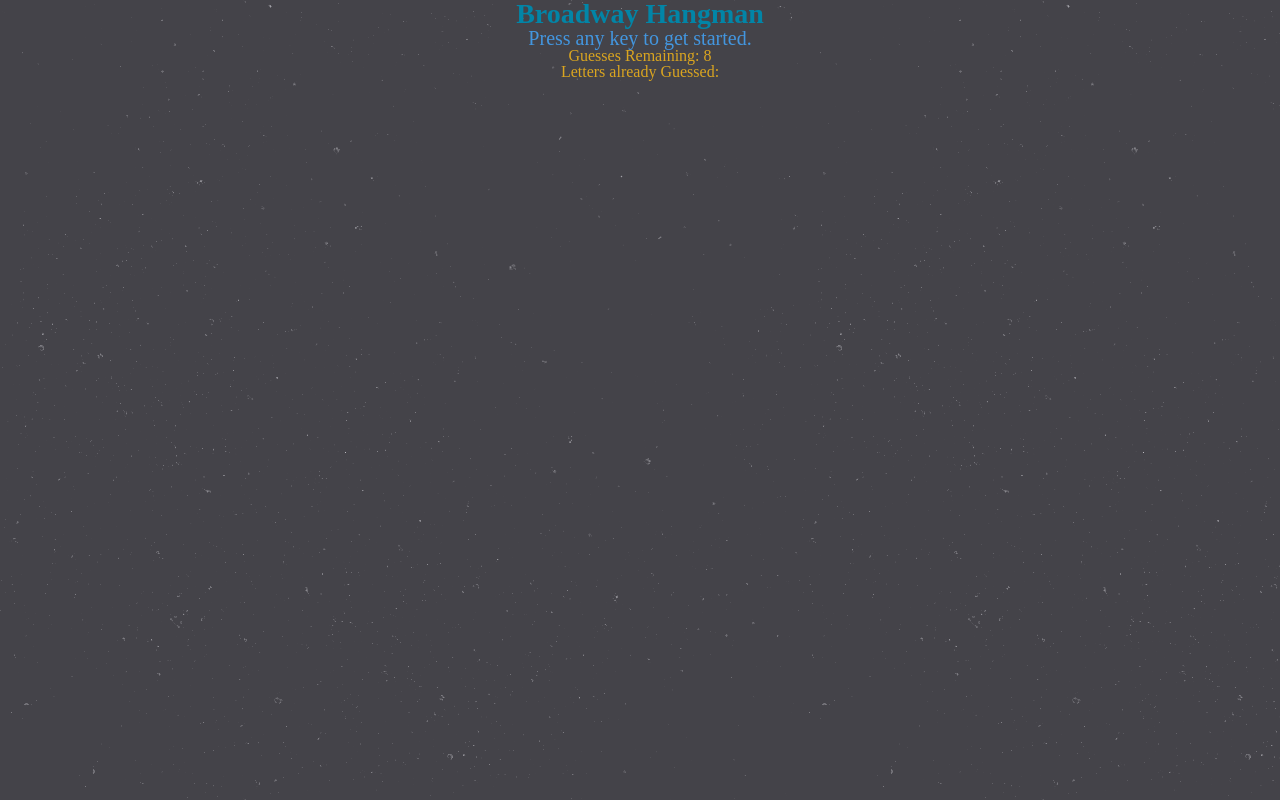
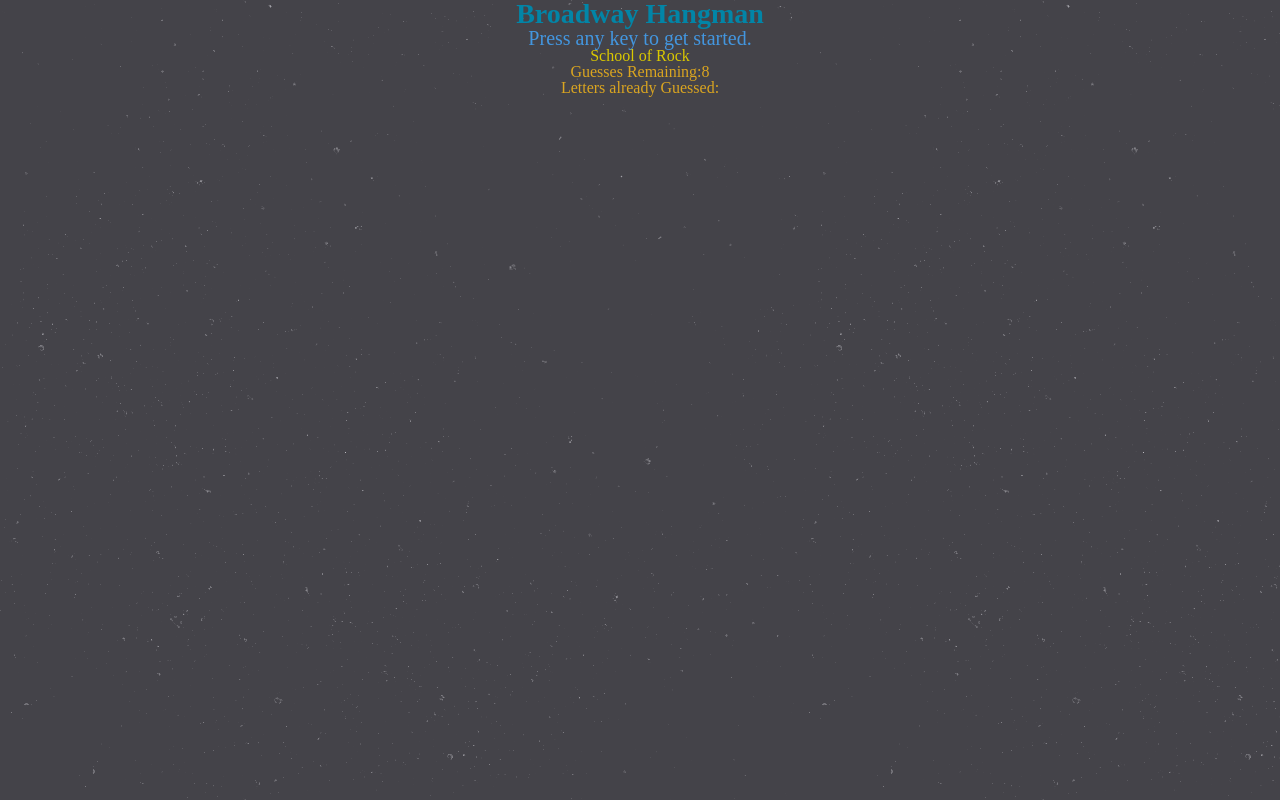
Before and after one commit to alycapps/Word_Guess_Game, a plain HTML site: page index.html in a window 1280 px wide. Drawn offline with Linux system fonts and the light colour scheme.

Commit message:
fixed problem with computer not showing up

```diff
--- a/css/style.css
+++ b/css/style.css
@@ -18,6 +18,9 @@
     color: rgb(218, 165,32);
 }
 
+#wordlocation {
+    color: rgb(218, 200, 0);
+}
 /* Teal 0285A7 -- 2 133 167
 Blue 4396DF -- 67 150 223
 Goldenrod DAA520 -- 218 165 32
--- a/index.html
+++ b/index.html
@@ -8,13 +8,14 @@
 
     <link rel="stylesheet" type="text/css" href="./css/reset.css">
     <link rel="stylesheet" type="text/css" href="./css/style.css">
-    <script src="./javascript/game.js"></script>
 </head>
 <body>
     <h1>Broadway Hangman</h1>
     <h2>Press any key to get started.</h2>
-    <span id=wordlocation></span>
+    <div id="wordlocation"></div>
     <p>Guesses Remaining:<span id="guessesrem"> 8 </span></p>
     <p>Letters already Guessed:<span id="guessedletters"> </span> </p>
+
+    <script src="./javascript/game.js"></script>
 </body>
 </html>
--- a/javascript/game.js
+++ b/javascript/game.js
@@ -1,13 +1,19 @@
 var alphabet = ["a", "b", "c", "d", "e", "f", "g", "h", "i", "j", "k", "l", "m", "n", "o", "p", "q", "r", "s", "t", "u", "v", "w", "x", "y", "z"];
 var word = ["Miss Saigon", "Les Mis", "Cabaret", "A Bronx Tale", "Anastasia", "The Addams Family", "Dear Evan Hansen", "Hamilton", "Annie", "The King and I", "Chicago", "Beauty and the Beast", "The Book of Mormon", "Little Shop of Horrors", "The Phantom of the Opera", "Cats", "Once on this Island", "Sweeney Todd", "Hedwig and the Angry Inch", "Matilda the Musical", "Newsies", "Pippin", "The Pirates of Penzance", "Avenue Q", "School of Rock", "Something Rotten"];
 var guesses = document.getElementById("guessedletters");
-var guesses = [];
+guesses.innerHTML = [];
 var guessesrem = document.getElementById("guessesrem");
-var guessesrem = 8;
+guessesrem.innerHTML = 8;
+var wordlocation = document.getElementById("wordlocation");
+
 
 //random word chosen
 var compword = word[Math.floor(Math.random() * (word.length))];
     console.log("computer word: " + compword);
+
+//underscores of word shown
+wordlocation.innerHTML = compword;
+
 
 document.onkeyup = function(event) {
      guess = event.key;
@@ -26,6 +32,11 @@
 
 //else guesses go down
 
+//choose a letter
+else {
+    alert("Please choose a letter.");
+}
+
 //connect to html
     document.getElementById("guessedletters").innerHTML = guesses;
     document.getElementById("guessesrem").innerHTML = guesses;
```
